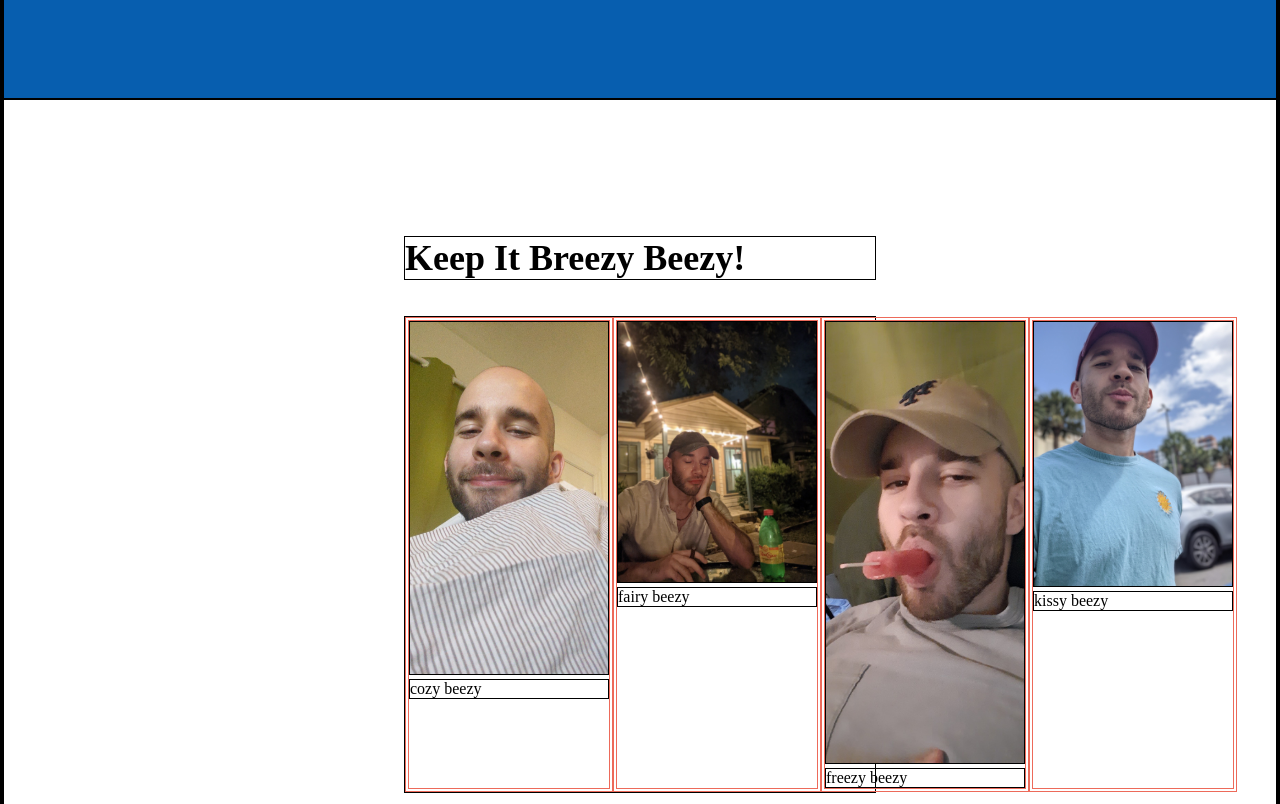
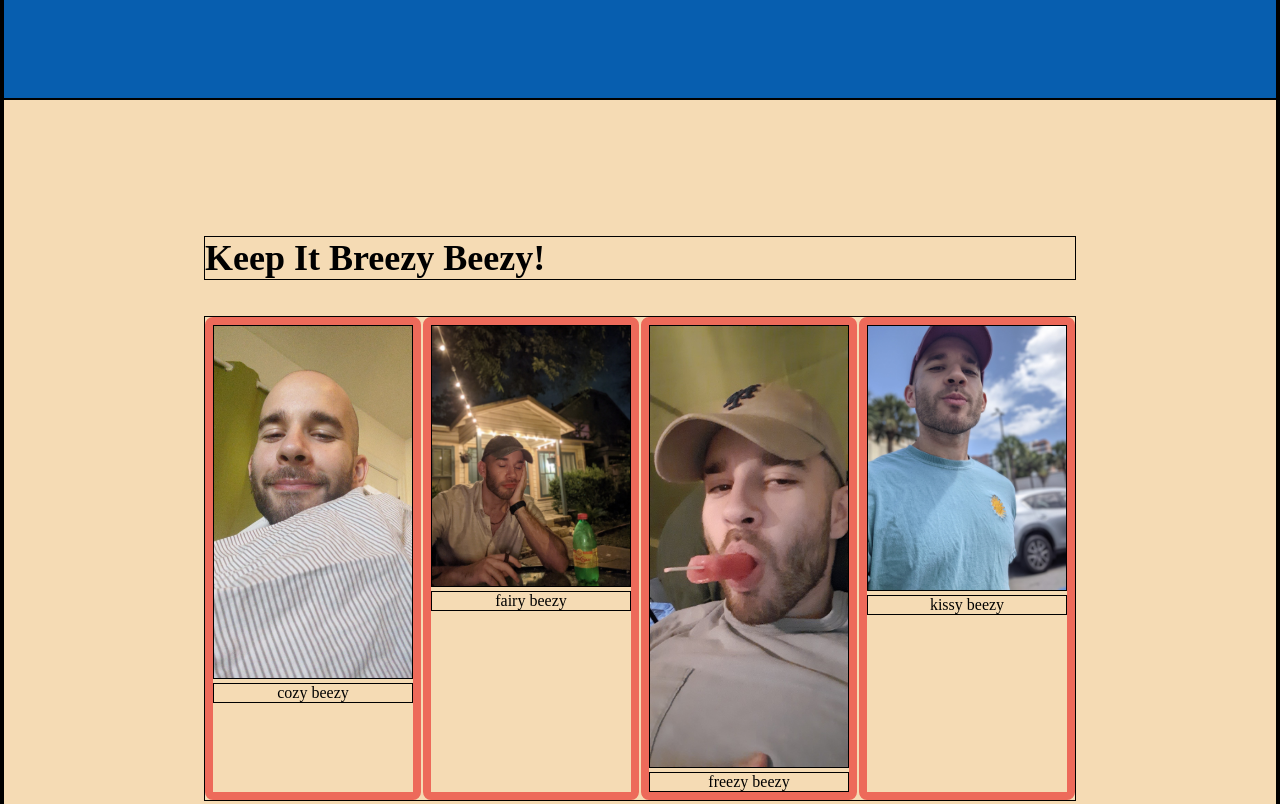
Before and after one commit to wiseowl93/top-landing, a plain HTML site: page index.html in a window 1280 px wide. Shown: the part 861-1665 px from the top of the page. Drawn offline with Linux system fonts and the light colour scheme.

Commit message:
Configure row-2

```diff
--- a/style.css
+++ b/style.css
@@ -35,14 +35,9 @@ body {
     color: white;
 }
 
-.cards {
-    display: flex;
-}
-
 .box {
     display: flex;
 }
-
 
 .logo {
     height: auto;
@@ -88,8 +83,22 @@ button {
     font-size: 20px;
 }
 
+.row-2 {
+    padding: 100px 200px;
+    background-color: #f5dbb4;
+}
+
+.cards {
+    display: flex;
+    flex-wrap: wrap;
+    justify-content: space-between;
+    padding: 0px;
+}
+
 .card {
-    border: 4px double #ed6a5a;
+    border: 8px solid #ed6a5a;
+    border-radius: 8px;
+    text-align: center;
 }
 
 .row-3 {
```
